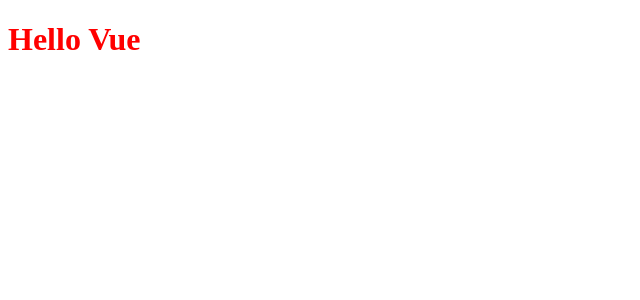
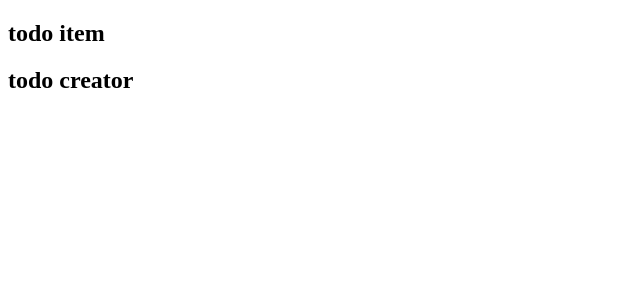
Before and after one commit to zeichi11/ToDoApp-VueJS, a Vue app: page / in a window 1280 px wide. Shown: the top 300 px of the page, without its empty margins (0-640 px from the left). Built offline with nearby package versions, Linux system fonts and the light colour scheme.

Commit message:
기본 컴포넌트 추가 및 연결 - TodoApp.vue, Creator.vue, Item.vue 생성 및 컴포넌트  연결 - 오타수정

```diff
--- a/App.vue
+++ b/App.vue
@@ -1,13 +1,13 @@
 <template>
-  <h1>{{ msg }}</h1>
+  <todo-app />
 </template>
 
 <script>
+import TodoApp from './src/TodoApp.vue'
+
 export default {
-  data () {
-    return {
-      msg: 'Hello Vue'
-    }
+  components: {
+    TodoApp // 'todo-app': TodoApp
   }
 }
 </script>
--- a/index.html
+++ b/index.html
@@ -8,5 +8,7 @@
   </head>
   <body>
     <div id="app"></div>
+    <!-- webpack-dev-server 구동 시에 자동으로 추가되지 않는 문제 확인 필요 -->
+    <script src='./main.js'></script>
   </body>
 </html>
--- /dev/null
+++ b/src/TodoApp.vue
@@ -0,0 +1,18 @@
+<template>
+  <div>
+    <todo-item />
+    <todo-creator />
+  </div>
+</template>
+
+<script>
+import TodoCreator from './components/Creator.vue'
+import TodoItem from './components/Item.vue'
+
+export default {
+  components: {
+    TodoCreator,
+    TodoItem
+  }
+}
+</script>
--- /dev/null
+++ b/src/components/Creator.vue
@@ -0,0 +1,3 @@
+<template>
+  <h2>todo creator</h2>
+</template>
--- /dev/null
+++ b/src/components/Item.vue
@@ -0,0 +1,3 @@
+<template>
+  <h2>todo item</h2>
+</template>
--- a/webpack.config.js
+++ b/webpack.config.js
@@ -58,16 +58,17 @@
 		return merge(baseConfig, {
 			devServer: {
 				open: false,
-        hot: true
+        hot: true,
+        port: 5000
 			},
-      devtool: 'eval'
-    })
+			devtool: "eval",
+		});
 	} else {
 		// production
 		// 제품용
 		return merge(baseConfig, {
 			devtool: 'cheap-module-source-map',
-      plugins: [new CleanWebpackPlugin()]
-    })
+			plugins: [new CleanWebpackPlugin()],
+		});
 	}
 }
```
Lines whose indentation alone changed are shown as unchanged.
